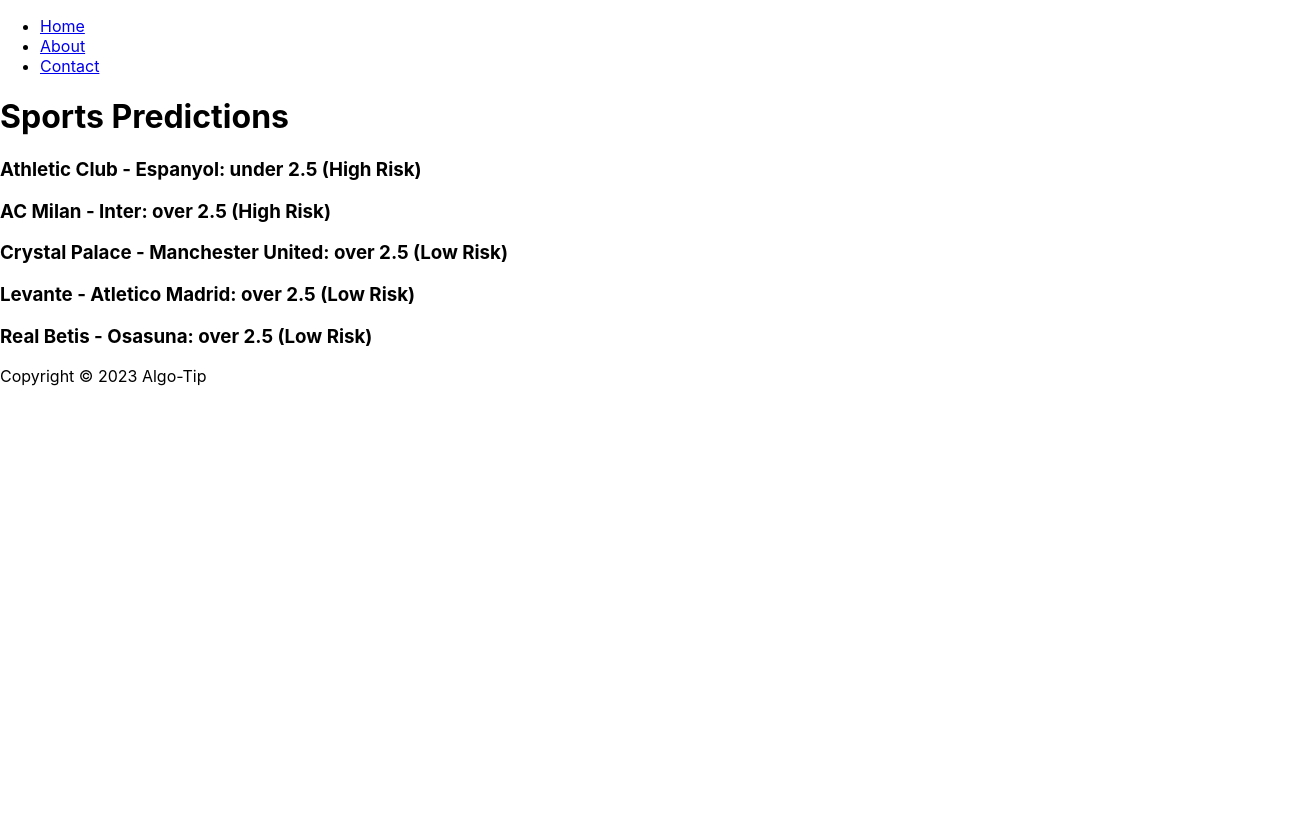
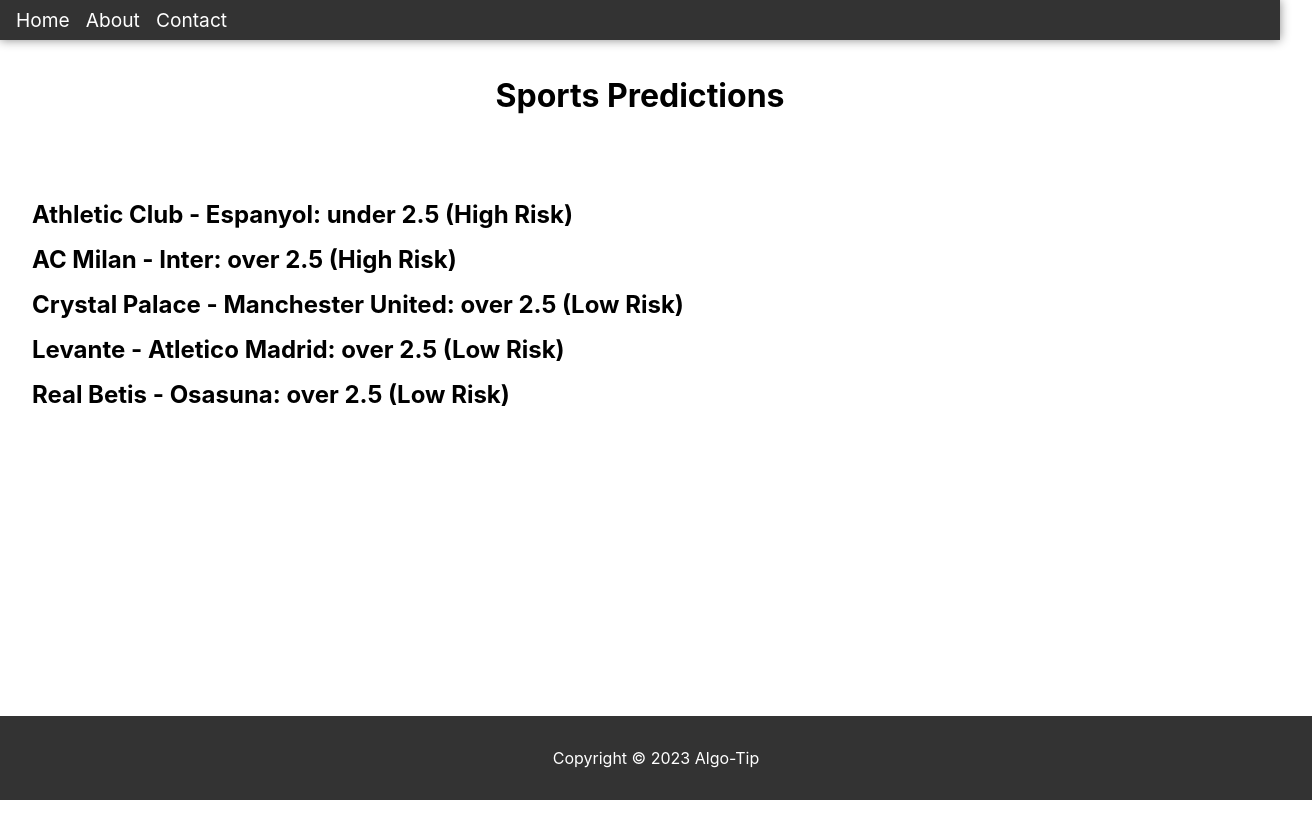
Before and after one commit to roeeash/algo-tip-frontend-base, a React (Create React App) app: page / in a window 1280 px wide. Shown: the top 838 px of the page, 1312 px wide, since content can reach past the window. Before the commit the page ends 800 px from the top, so only its background shows below. Built offline with nearby package versions, Linux system fonts and the light colour scheme.

Commit message:
added styles

```diff
--- a/src/App.css
+++ /dev/null
@@ -1,38 +0,0 @@
-.App {
-  text-align: center;
-}
-
-.App-logo {
-  height: 40vmin;
-  pointer-events: none;
-}
-
-@media (prefers-reduced-motion: no-preference) {
-  .App-logo {
-    animation: App-logo-spin infinite 20s linear;
-  }
-}
-
-.App-header {
-  background-color: #282c34;
-  min-height: 100vh;
-  display: flex;
-  flex-direction: column;
-  align-items: center;
-  justify-content: center;
-  font-size: calc(10px + 2vmin);
-  color: white;
-}
-
-.App-link {
-  color: #61dafb;
-}
-
-@keyframes App-logo-spin {
-  from {
-    transform: rotate(0deg);
-  }
-  to {
-    transform: rotate(360deg);
-  }
-}
--- a/src/App.js
+++ b/src/App.js
@@ -1,7 +1,8 @@
 import React, { useState, useEffect } from 'react';
 import {Navbar,About, Contact } from './components';
+import axios from 'axios';
+import './design/App.css';
 
-import axios from 'axios';
 let isHome = false;
 
 let component
@@ -49,16 +50,20 @@
   {component}
 </>
 
-
+<div style ={{
+          display: (isHome ? 'block' : 'none')
+        }}
+  >
+<h1>Sports Predictions</h1>
+</div>
 
 </header>
-
+<body>
 <main>
 <div style ={{
           display: (isHome ? 'block' : 'none')
         }}
   >
-<h1>Sports Predictions</h1>
 {predictions.length === 0 ? <p>Loading...</p> : predictions.map((prediction, index) => (
 <div key={index}>
 <p><h3>{prediction}</h3></p>
@@ -67,9 +72,12 @@
 </div>
 
 </main>
+</body>
+<div className='footContainer'>
 <footer>
 <p>Copyright © 2023 Algo-Tip</p>
 </footer>
+</div>
 </div>
 );
 };
--- a/src/components/About.js
+++ b/src/components/About.js
@@ -3,8 +3,10 @@
 const About = () => (
   <div>
     <h1>About</h1>
-    <h2>This site is meant to give predictions about sports</h2>
-    <h2><a href="/">Go back home</a></h2>
+    <main>
+    <h3>This site is meant to give predictions about sports</h3>
+    <h3><a href="/">Go back home</a></h3>
+    </main>
   </div>
 );
 export default About;
--- a/src/components/Contact.js
+++ b/src/components/Contact.js
@@ -3,7 +3,10 @@
 const Contact = () => (
   <div>
     <h1>Contact</h1>
-    <h2>Contact me at <a href = "https://github.com/roeeash"> my github</a></h2>
+    <main>
+    <h3>Contact me at <a href = "https://github.com/roeeash">
+       my github</a></h3>
+    </main>
   </div>
 );
 export default Contact;
--- a/src/components/Navbar.js
+++ b/src/components/Navbar.js
@@ -1,4 +1,5 @@
 import React from 'react';
+import '../design/Navbar.css'
 
 function Navbar() {
     console.log(window.location)
--- /dev/null
+++ b/src/design/App.css
@@ -0,0 +1,40 @@
+/* Titles */
+h1 {
+  font-size: 2rem;
+  font-weight: bold;
+  text-align: center;
+  line-height: 3rem; /* This will make the height of all h1 elements 3rem */
+  margin: 2rem 0; /* Adding some margin to the top and bottom of the title */
+}
+
+/* h3 Titles */
+h3 {
+  font-size: 1.5rem;
+  font-weight: bold;
+  text-align: left;
+  margin: 1rem 0; /* Adding some margin to the top and bottom of the title */
+}
+
+.footContainer {
+  display: flex;
+  flex-direction: column;
+  min-height: 100vh; /* Setting the minimum height of the container to the full viewport height */
+}
+
+/* Main Section */
+main {
+  padding: 2rem; /* Adding some padding to the main section */
+  flex-grow: 1; /* This will make the main container take up all remaining space */
+}
+
+/* Footer */
+footer {
+  background-color: #333; /* Changing the background color of the footer */
+  color: #fff; /* Changing the text color of the footer */
+  text-align: center; /* Centering the text in the footer */
+  padding: 1rem; /* Adding some padding to the footer */
+  position: absolute; /* This will make the footer stay in the same position at the bottom */
+  width: 100%; /* This will make the footer take up the full width of the parent container */
+  bottom: 0; /* This will make the footer align to the bottom of the parent container */
+  left: 0; /* This will make the footer align to the left of the parent container */
+}
--- /dev/null
+++ b/src/design/Navbar.css
@@ -0,0 +1,45 @@
+/* Navbar */
+nav {
+    display: flex;
+    justify-content: space-between;
+    align-items: center;
+    background-color: #333;
+    color: #fff;
+    padding: 0.5rem 1rem;
+    box-shadow: 0px 0px 10px #888; /* Adding a subtle box-shadow */
+}
+
+nav ul {
+    display: flex; /* Making the list items display horizontally */
+    list-style-type: none; /* Removing bullet points from the list */
+    margin: 0; /* Removing the default margin */
+    padding: 0; /* Removing the default padding */
+}
+
+nav li {
+    margin-right: 1rem; /* Adding some space between list items */
+}
+
+nav a {
+    color: #fff; /* Changing the color of the links to white */
+    text-decoration: none; /* Removing the underline from the links */
+    font-size: 1.2rem; /* Increasing the font size of the links */
+    transition: all 0.2s ease; /* Adding a transition effect for hover */
+}
+
+nav a:hover {
+    color: #ddd; /* Changing the color of the links on hover */
+    text-shadow: 0px 0px 5px #fff; /* Adding a text-shadow effect on hover */
+}
+/* Main Section */
+main {
+    padding: 2rem; /* Adding some padding to the main section */
+    flex-grow: 1; /* This will make the main container take up all remaining space */
+  }
+/* h3 Titles */
+h3 {
+    font-size: 1.5rem;
+    font-weight: bold;
+    text-align: left;
+    margin: 1rem 0; /* Adding some margin to the top and bottom of the title */
+  }
```
